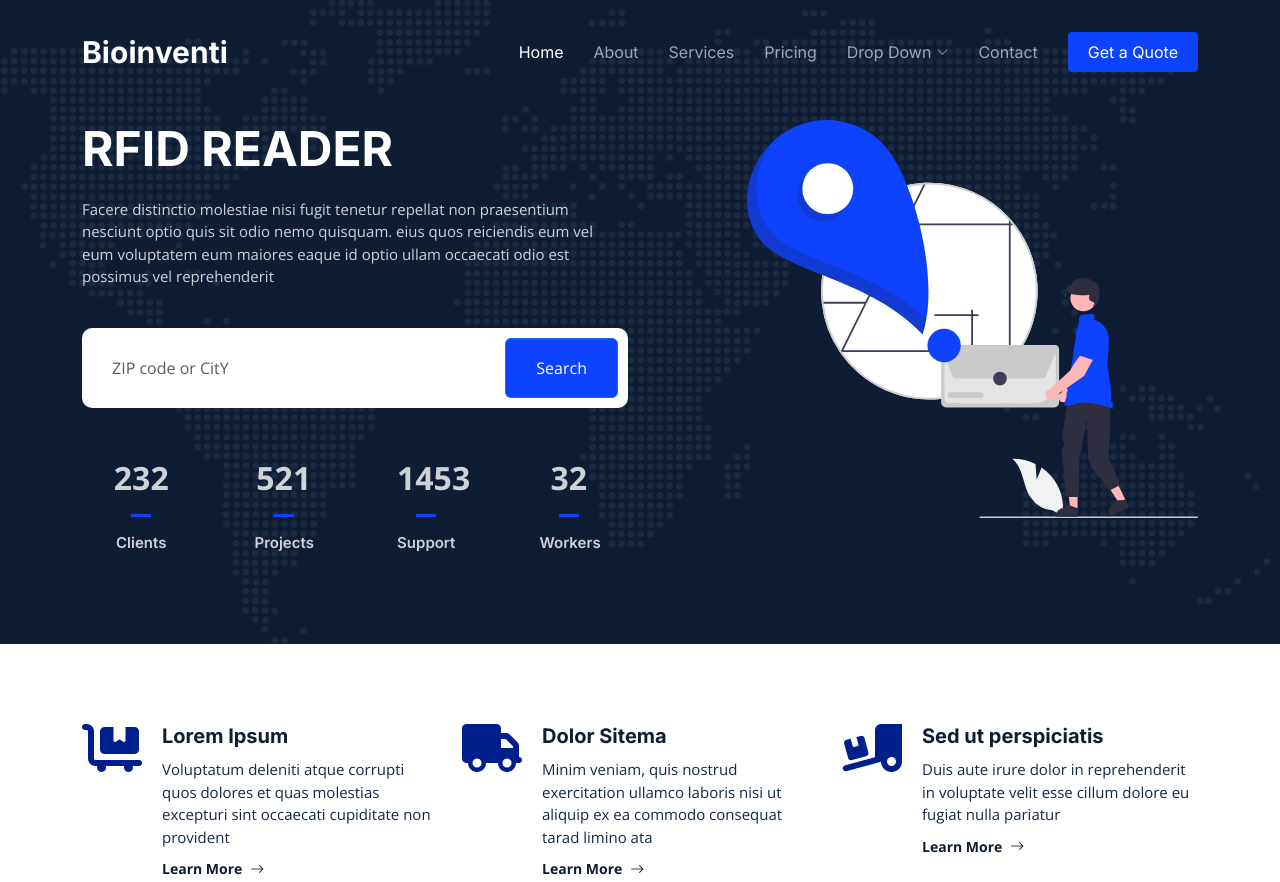
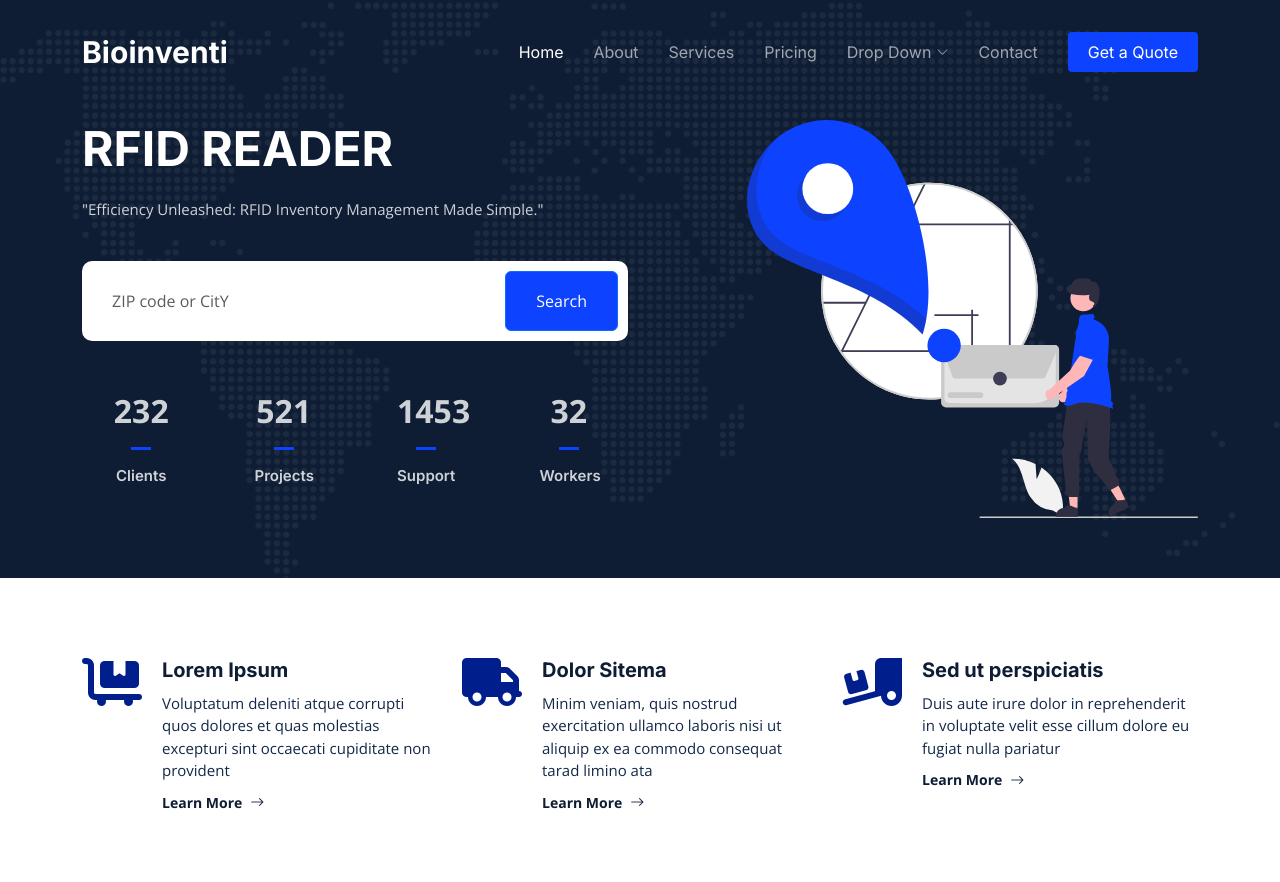
Before and after one commit to ximenaaroldan/prueba2, a plain HTML site: page index.html in a window 1280 px wide. Shown: the top 882 px of the page. Drawn offline with nearby package versions, Linux system fonts and the light colour scheme.

Commit message:
Update index.html

```diff
--- a/index.html
+++ b/index.html
@@ -90,7 +90,7 @@
       <div class="row gy-4 d-flex justify-content-between">
         <div class="col-lg-6 order-2 order-lg-1 d-flex flex-column justify-content-center">
           <h2 data-aos="fade-up">RFID READER</h2>
-          <p data-aos="fade-up" data-aos-delay="100">Facere distinctio molestiae nisi fugit tenetur repellat non praesentium nesciunt optio quis sit odio nemo quisquam. eius quos reiciendis eum vel eum voluptatem eum maiores eaque id optio ullam occaecati odio est possimus vel reprehenderit</p>
+          <p data-aos="fade-up" data-aos-delay="100">"Efficiency Unleashed: RFID Inventory Management Made Simple."</p>
 
           <form action="#" class="form-search d-flex align-items-stretch mb-3" data-aos="fade-up" data-aos-delay="200">
             <input type="text" class="form-control" placeholder="ZIP code or CitY">
```
